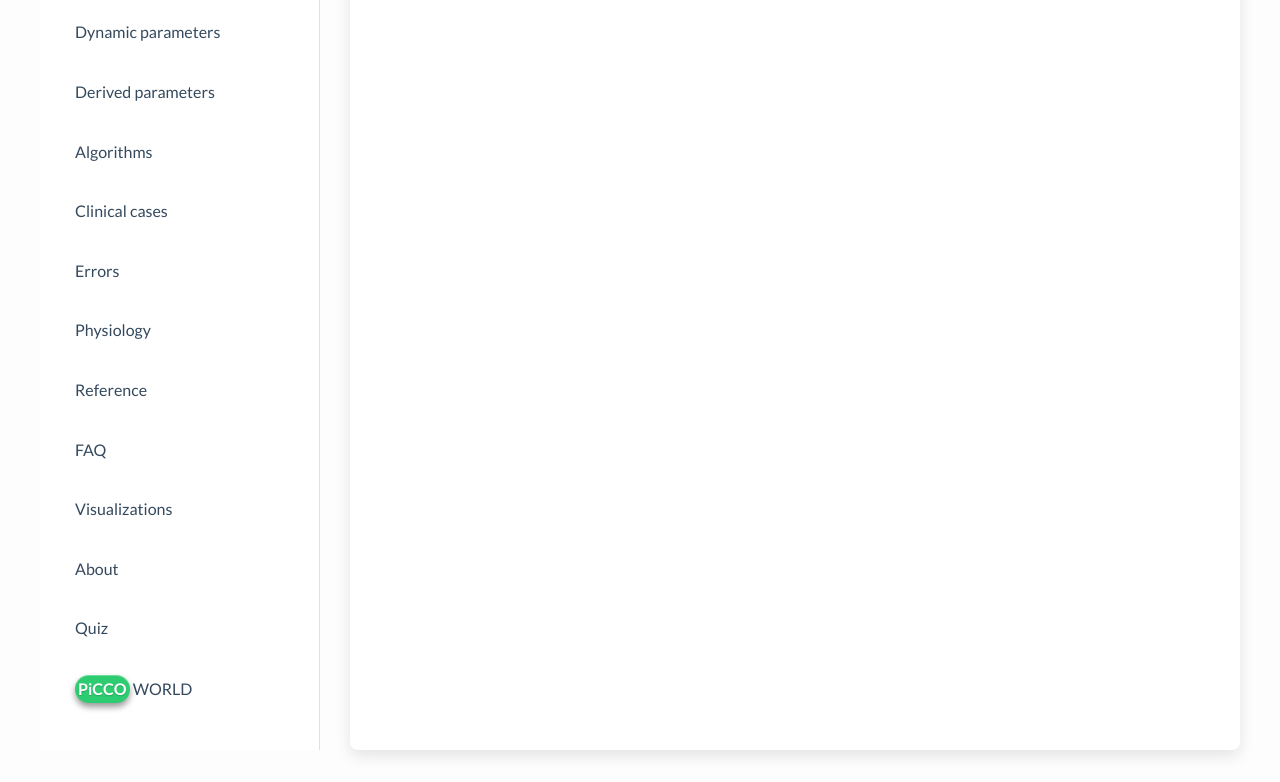
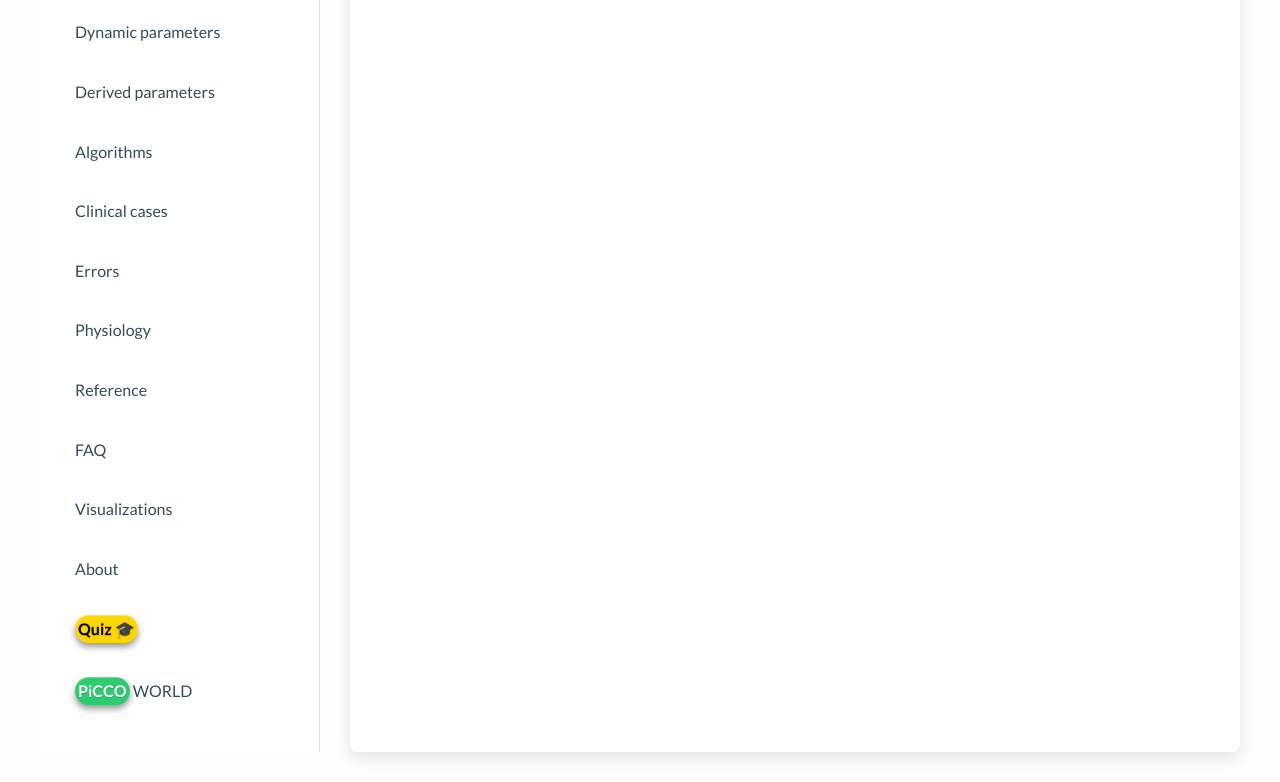
Before and after one commit to StarleyBy/PiCCO, a plain HTML site: page pages/article.html in a window 1280 px wide. Shown: the part 969-1751 px from the top of the page. Drawn offline with Linux system fonts and the light colour scheme.

Commit message:
Update article.html

```diff
--- a/pages/article.html
+++ b/pages/article.html
@@ -44,7 +44,7 @@
                 <li><a href="faq.html">FAQ</a></li>
                 <li><a href="visualizations.html">Visualizations</a></li>
                 <li><a href="about.html">About</a></li>
-                <li><a href="simulation.html">Quiz</a></li>
+                <li><a href="simulation.html"><span class="gold-highlighted-oval-3d">Quiz 🎓</span></a></li>
                 <li><a href="piccoworld.html"><span class="green-highlighted-oval-3d">PiCCO</span> WORLD</a></li>
             </ul>
         </nav>
```
